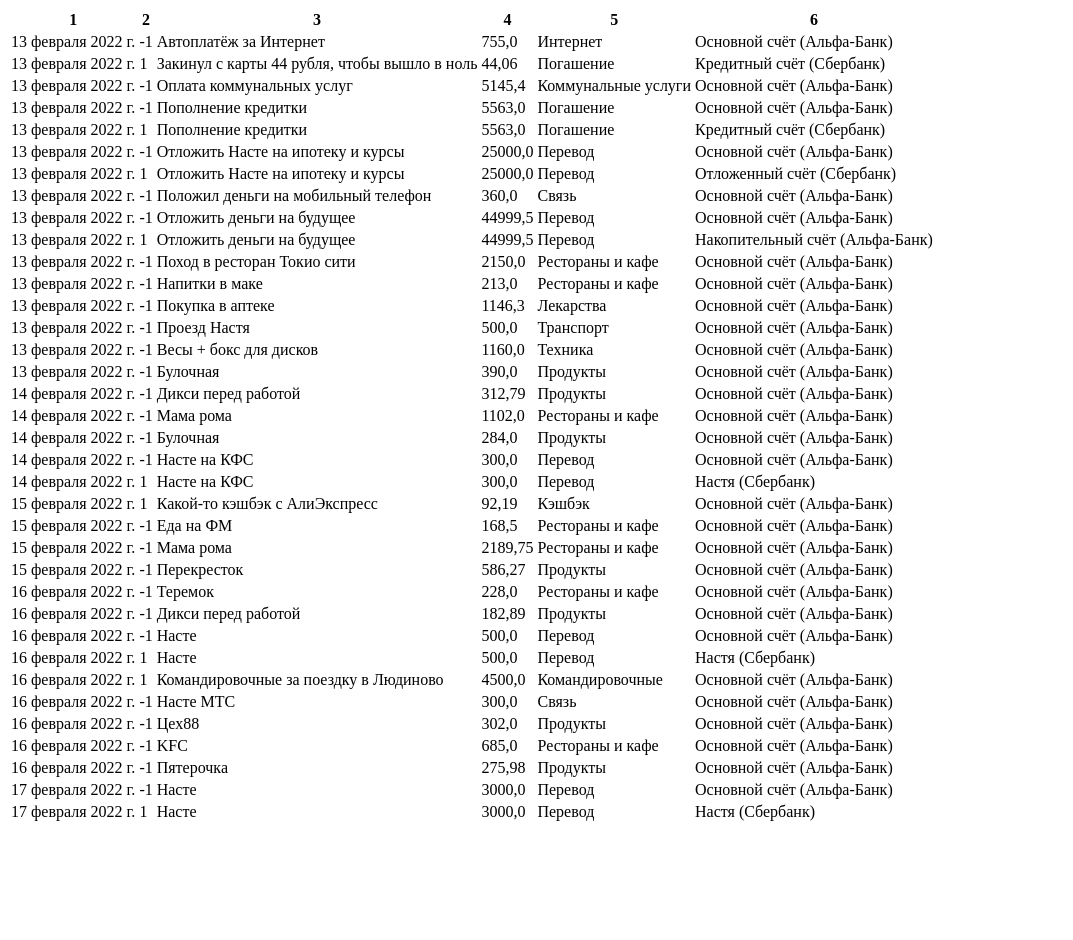
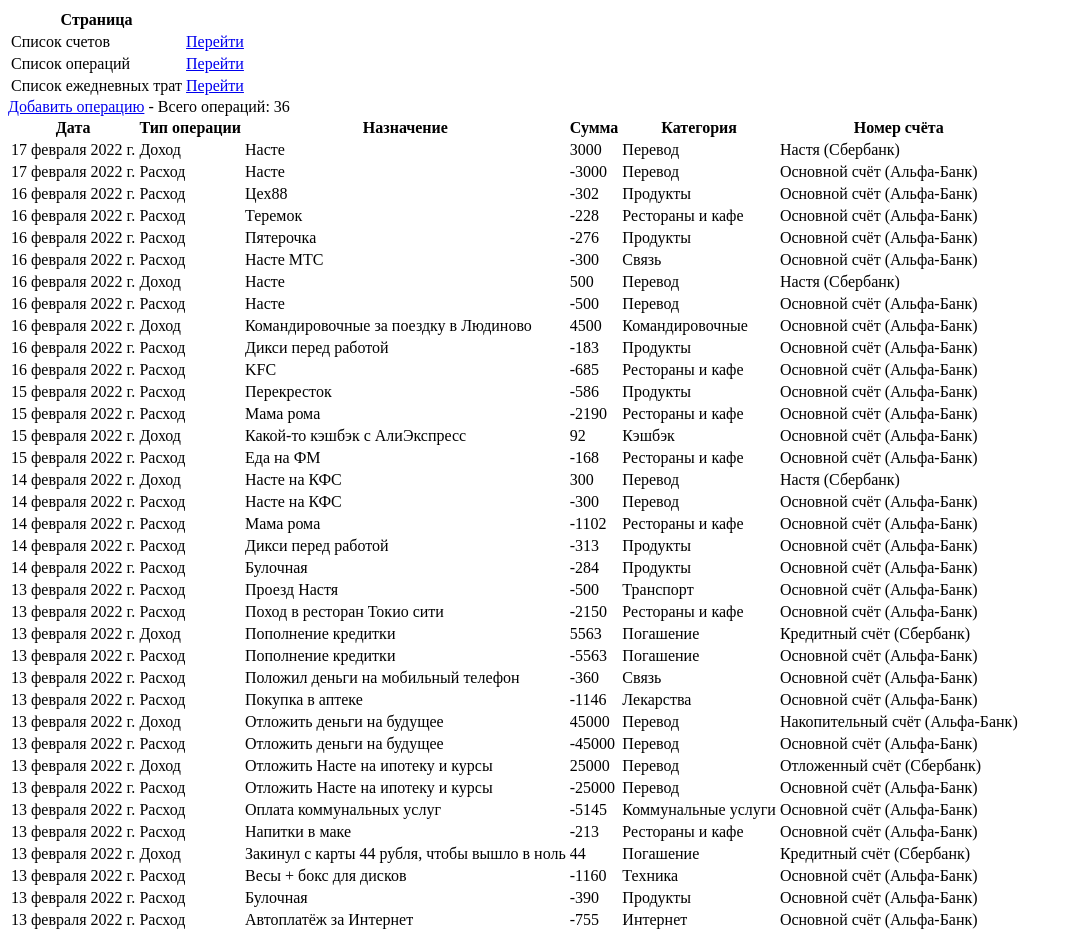
Before and after one commit to dm-bogachev/Babosiki, a Django app: page / in a window 1280 px wide. Shown: the whole page, without its empty margins (0-1073 px from the left). Before the commit the page ends 821 px from the top, so only its background shows below. Run offline with Django 4.2, Linux system fonts and the light colour scheme; data comes from the database, SQL or seed files in the repository; both versions use the stored data as it was after the commit; parts of the project's set-up code (start-up, migrations or seed data) failed here and were passed over.

Commit message:
Updates in html templates

```diff
--- a/babosiki/templates/babosiki/operation_form.html
+++ b/babosiki/templates/babosiki/operation_form.html
@@ -1,5 +1,8 @@
+{% extends 'base.html' %}
+{% block content %}
 <form method="post" autocomplete="off">
     {% csrf_token %}
     {{ form.as_p }}
     <button class="btn btn-success" type="submit">Создать</button>
 </form>
+{% endblock content %}
--- a/babosiki/templates/babosiki/operation_list.html
+++ b/babosiki/templates/babosiki/operation_list.html
@@ -1,24 +1,33 @@
+{% extends 'base.html' %}
+{% block content %}
+
 <table>
 <thead>
     <tr>
-        <th>1</th>
-        <th>2</th>
-        <th>3</th>
-        <th>4</th>
-        <th>5</th>
-        <th>6</th>
+        <th>Дата</th>
+        <th>Тип операции</th>
+        <th>Назначение</th>
+        <th>Сумма</th>
+        <th>Категория</th>
+        <th>Номер счёта</th>
     </tr>
 </thead>
 <tbody>
+    <a href="{% url 'operation_create'%}">Добавить операцию</a> - Всего операций: {{object_list|length}}
     {% for object in object_list %}
     <tr>
         <td>{{ object.date }}</td>
-        <td>{{ object.type }}</td>
+        {% if object.type == 1%}
+        <td>Доход</td>
+        {% else %}
+        <td>Расход</td>
+        {% endif %}
         <td>{{ object.description }}</td>
-        <td>{{ object.value }}</td>
+        <td>{% widthratio object.value 1 object.type %}</td>
         <td>{{ object.category }}</td>
         <td>{{ object.account }}</td>
     </tr>
     {% endfor %}
 </tbody>
 </table>
+{% endblock content %}
--- /dev/null
+++ b/babosiki/templates/base.html
@@ -0,0 +1,24 @@
+<table>
+    <thead>
+        <tr>
+            <th>Страница</th>
+            <th></th>
+        </tr>
+    </thead>
+    <tbody>
+        <tr>
+            <td>Список счетов</td>
+            <td><a href="{% url 'account_list' %}">Перейти</a></td>
+        </tr>
+        <tr>
+            <td>Список операций</td>
+            <td><a href="{% url 'operation_list' %}">Перейти</a></td>
+        </tr>
+        <tr>
+            <td>Список ежедневных трат</td>
+            <td><a href="{% url 'dailyexpenses_list' %}">Перейти</a></td>
+        </tr>
+    </tbody>
+    {% block content %}
+    {% endblock content %}
+</table>
--- a/babosiki/templates/home.html
+++ /dev/null
@@ -1 +0,0 @@
-Тест
--- a/babosiki/urls.py
+++ b/babosiki/urls.py
@@ -3,12 +3,11 @@ from django.urls import path
 from django.views.generic import *
 from .views import *
 
-class Test(TemplateView):
-    template_name = "home.html"
 urlpatterns = [
-    path('', OperationList.as_view(), name='operation_list'),
-    path('d', DailyExpensesList.as_view(), name='operation_list'),
-    path('a', AccountList.as_view(), name=''),
+    path('operation/list', OperationList.as_view(), name='operation_list'),
+    path('', OperationList.as_view(), name=''),
+    path('dailyexpenses/list', DailyExpensesList.as_view(), name='dailyexpenses_list'),
+    path('account/list', AccountList.as_view(), name='account_list'),
     path('load', MyView.as_view(), name=''),
-    path('new/', OperationCreate.as_view(), name='operation_create'),
+    path('operation/create', OperationCreate.as_view(), name='operation_create'),
 ]
--- a/babosiki/views.py
+++ b/babosiki/views.py
@@ -1,4 +1,5 @@
 from cmath import nan
+from dataclasses import fields
 import datetime
 import re
 import pandas as pd
@@ -58,6 +59,7 @@ class AccountList(ListView):
 
 class OperationList(ListView):
     model = Operation
+    ordering = ['-date']
 
 
 class OperationCreate(CreateView):
@@ -67,6 +69,12 @@ class OperationCreate(CreateView):
     def get_success_url(self):
         return reverse_lazy('operation_list')
 
+class OperationUpdate(UpdateView):
+    model = Operation
+    fields = '__all__'
+
+    def get_success_url(self):
+        return reverse_lazy('operation_list')
 
 class MyView(View):
 
```
Also changed, not shown: babosiki/templates/babosiki/account_list.html (+6 -3 lines), babosiki/templates/babosiki/dailyexpenses_list.html (+7 -4 lines), db.sqlite3.
